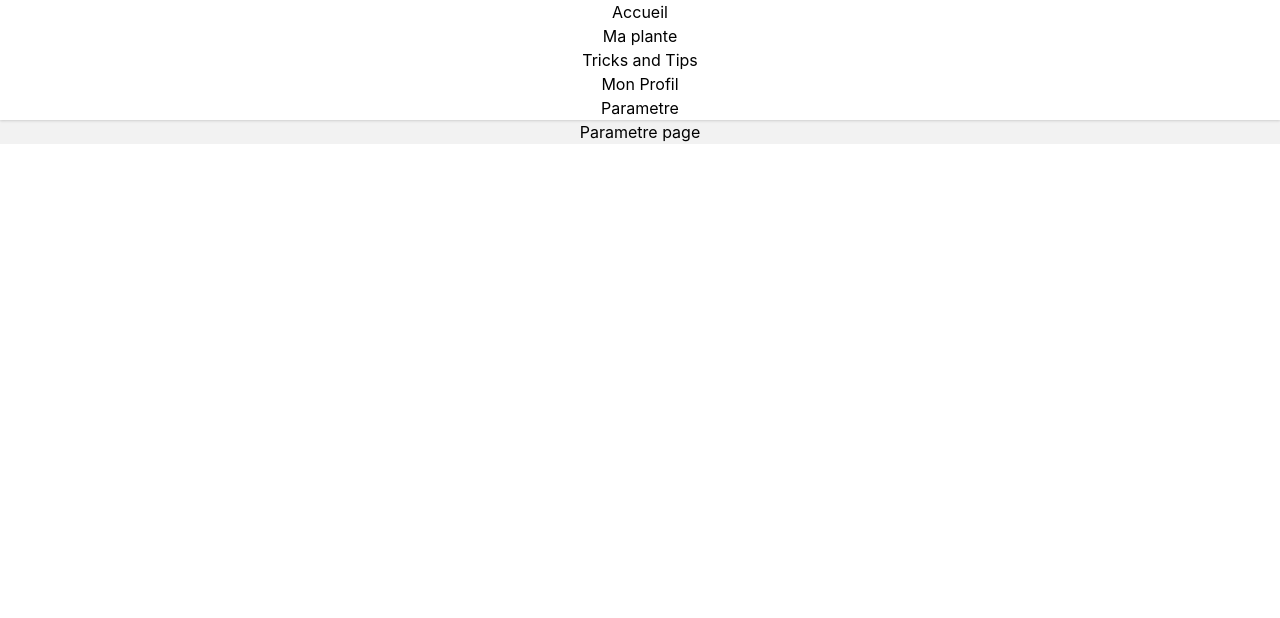
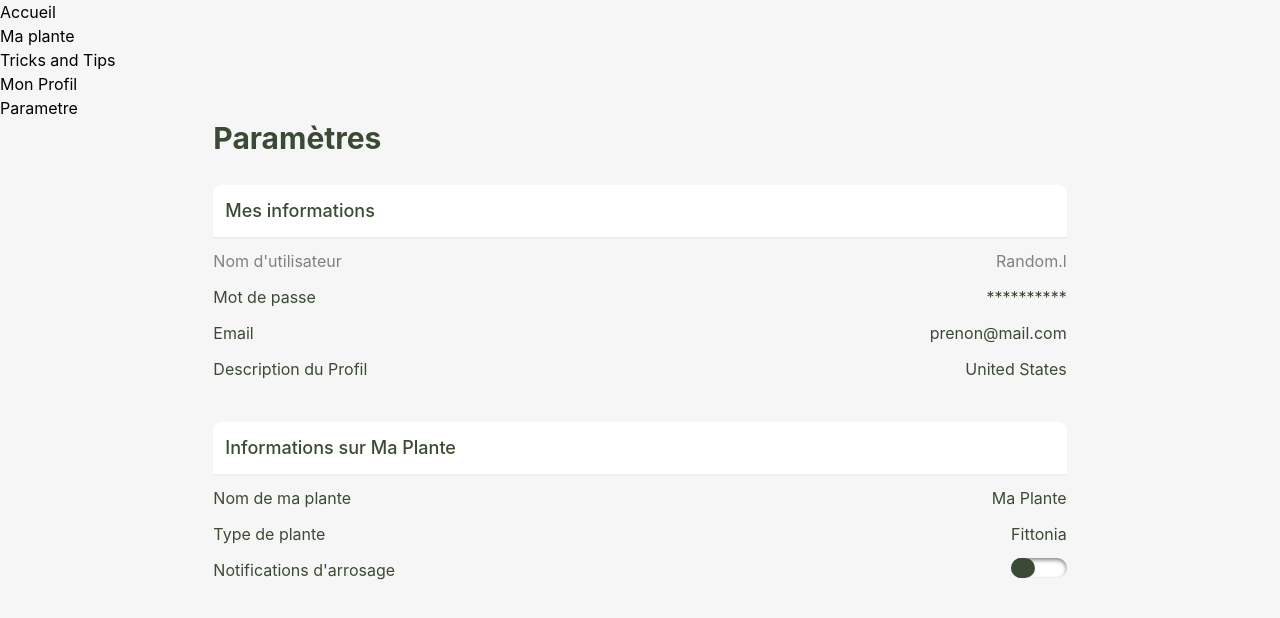
Before and after one commit to choeurtis18/LeafUp-App-Front, a React (Create React App) app: page /parametre in a window 1280 px wide. Shown: the top 618 px of the page. Built offline with nearby package versions, Linux system fonts and the light colour scheme.

Commit message:
page paramètres

```diff
--- a/src/App.css
+++ b/src/App.css
@@ -30,13 +30,3 @@
   --shadow-40: rgba(0, 0, 0, 0.25) 0px 25px 50px -12px;
   --shadow-41: rgba(0, 0, 0, 0.06) 0px 2px 4px 0px inset;
 }
-
-.App {
-  text-align: center;
-  background-color: var(--secondary_color_2);
-}
-
-.navbar {
-  background-color: var(--secondary_color_1);
-  box-shadow: var(--shadow-36);
-}
--- a/src/Pages/ParametrePage.tsx
+++ b/src/Pages/ParametrePage.tsx
@@ -3,7 +3,46 @@ import React, { useState, useEffect } from 'react';
 export default function ParametrePage() {
   return (
     <div>
-      <h1>Parametre page</h1>
+        <ul className='w-11/12 mx-auto lg:w-2/3'>
+          <h1 className='text-[#3B4A34] text-3xl font-bold mb-[29px]'>Paramètres</h1>
+          <div className='mb-[41px] text-[#3b4a34]'>
+            <div className='font-medium text-[#3B4A34] bg-white w-100 p-3 rounded-t-lg shadow-sm text-lg'>Mes informations</div>
+            <div className='flex justify-between text-[#808080] my-[12px]'>
+              <li>Nom d'utilisateur</li>
+              <li>Random.l</li>
+            </div>
+            <div className='flex justify-between mb-[12px]'>
+              <li>Mot de passe</li>
+              <li>**********</li>
+            </div>
+            <div className='flex justify-between mb-[12px]'>
+              <li>Email</li>
+              <li>prenon@mail.com</li>
+            </div>
+            <div className='flex justify-between mb-[12px]'>
+              <li>Description du Profil</li>
+              <li>United States</li>
+            </div>
+          </div>
+          <div className='mb-[41px] text-[#3b4a34]'>
+            <div className='font-medium bg-white w-100 p-3 rounded-t-lg shadow-sm text-lg'>Informations sur Ma Plante</div>
+            <div className='flex justify-between my-[12px]'>
+              <li>Nom de ma plante</li>
+              <li>Ma Plante</li>
+            </div>
+            <div className='flex justify-between mb-[12px]'>
+              <li>Type de plante</li>
+              <li>Fittonia</li>
+            </div>
+            <div className='flex justify-between mb-[12px]'>
+              <li>Notifications d'arrosage</li>
+              <label className='bg-white relative cursor-pointer w-14 h-5 rounded-full shadow-inner shadow-[#808080]'>
+                <input type="checkbox" id="check" className='sr-only peer' />
+                <span className=' w-6 h-5  bg-[#3B4A34] absolute rounded-full left-0 peer-checked:bg-[#6E8464] peer-checked:left-9 transition-all duration-500'></span>
+              </label>
+            </div>
+          </div>
+        </ul>
     </div>
   )
 
--- a/src/Pages/PlantePage.tsx
+++ b/src/Pages/PlantePage.tsx
@@ -3,7 +3,7 @@ import React, { useState, useEffect } from 'react';
 export default function PlantePage() {
   return (
     <div>
-      <h1>Plante page</h1>
+
     </div>
   )
 
--- a/src/index.css
+++ b/src/index.css
@@ -1,6 +1,13 @@
 @tailwind base;
 @tailwind components;
 @tailwind utilities;
+
+*
+{
+  margin: 0;
+  padding: 0;
+  box-sizing: border-box;
+}
 
 body {
   margin: 0;
@@ -9,6 +16,7 @@ body {
     sans-serif;
   -webkit-font-smoothing: antialiased;
   -moz-osx-font-smoothing: grayscale;
+  background-color: #F6F6F6;
 }
 
 code {
```
